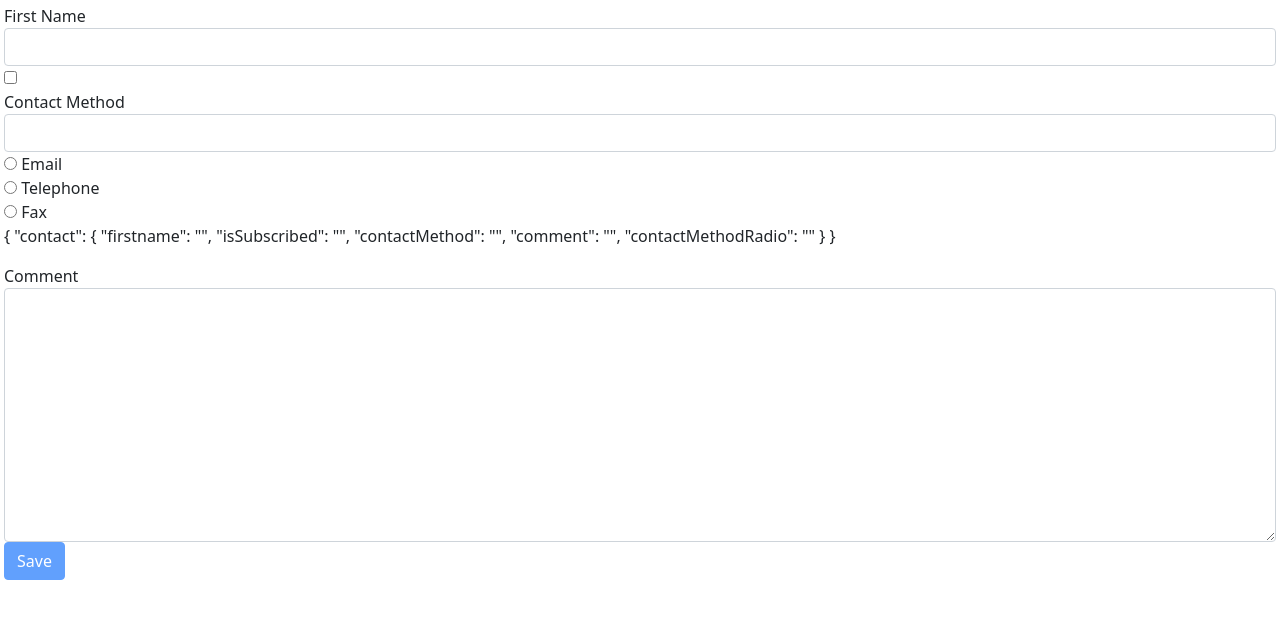
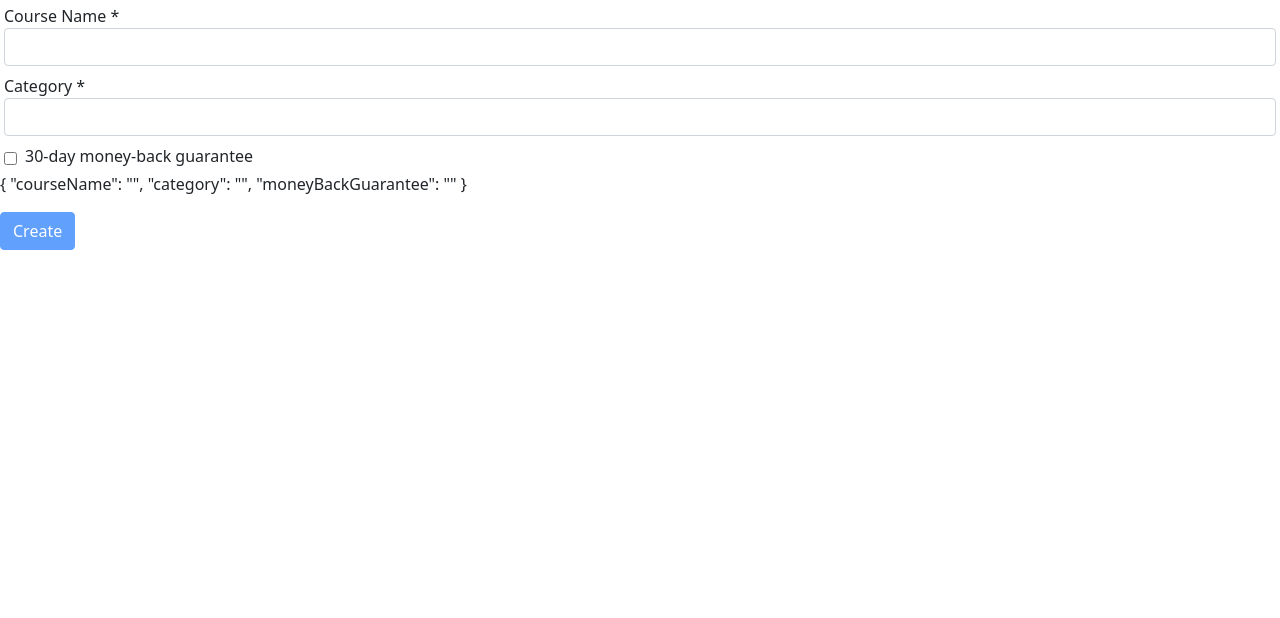
Before and after one commit to varunram64/HelloWorld, an Angular app: page / in a window 1280 px wide. Shown: the top 618 px of the page. Built offline with nearby package versions, Linux system fonts and the light colour scheme.

Commit message:
Assignment 6

```diff
--- a/src/app/app.component.html
+++ b/src/app/app.component.html
@@ -1,4 +1,6 @@
-<contact-form></contact-form>
+<course-form></course-form>
+
+<!-- <contact-form></contact-form> -->
 
 <!-- <button (click)="onAdd()" [ngStyle]="{
     'backgroundColor': 'blue',
--- a/src/app/app.module.ts
+++ b/src/app/app.module.ts
@@ -16,6 +16,7 @@ import { LikeComponent } from './like/like.component';
 import { InputFormatDirective } from './input-format.directive';
 import { ZippyComponent } from './zippy/zippy.component';
 import { ContactFormComponent } from './contact-form/contact-form.component';
+import { CourseFormComponent } from './course-form/course-form.component';
 
 @NgModule({
   declarations: [
@@ -30,7 +31,8 @@ import { ContactFormComponent } from './contact-form/contact-form.component';
     LikeComponent,
     InputFormatDirective,
     ZippyComponent,
-    ContactFormComponent
+    ContactFormComponent,
+    CourseFormComponent
   ],
   imports: [
     BrowserModule,
--- /dev/null
+++ b/src/app/course-form/course-form.component.css
@@ -0,0 +1,3 @@
+.form-control.ng-touched.ng-invalid {
+    border: 2px solid red;
+}
--- /dev/null
+++ b/src/app/course-form/course-form.component.html
@@ -0,0 +1,62 @@
+<form #f="ngForm" (ngSubmit)="onCourseSubmit(f)">
+    <div
+        class="form-group p-1">
+        <label for="courseName">
+            Course Name *
+        </label>
+        <input
+            ngModel
+            required
+            type="text"
+            name="courseName"
+            id="courseName"
+            #courseName="ngModel"
+            class="form-control">
+        <div *ngIf="courseName.touched && courseName.errors" class="alert alert-danger">
+            <div *ngIf="courseName.errors.required">
+                Course Name is mandatory.
+            </div>
+        </div>
+    </div>
+    <div
+        class="form-group p-1">
+        <label for="category">Category *</label>
+        <select
+            ngModel
+            required
+            name="category"
+            id="category"
+            #category="ngModel"
+            class="form-control">
+            <option value=""></option>
+            <option *ngFor="let eachCat of categories" [value]="eachCat.id">
+                {{ eachCat.name }}
+            </option>
+        </select>
+        <div *ngIf="category.touched && category.errors" class="alert alert-danger">
+            <div *ngIf="category.errors.required">
+                Category is mandatory.
+            </div>
+        </div>
+    </div>
+    <div class="checkbox p-1">
+        <label for="moneyBackGuarantee">
+            30-day money-back guarantee
+        </label>
+        <input
+                ngModel
+                id="moneyBackGuarantee"
+                name="moneyBackGuarantee"
+                type="checkbox"
+                class="float-start mt-2 me-2">
+    </div>
+    <p>
+        {{ f.value | json }}
+    </p>
+    <button
+        class="btn btn-primary"
+        type="submit"
+        [disabled]="!f.valid">
+        Create
+    </button>
+</form>
--- /dev/null
+++ b/src/app/course-form/course-form.component.ts
@@ -0,0 +1,29 @@
+import { Component } from '@angular/core';
+
+@Component({
+  selector: 'course-form',
+  templateUrl: './course-form.component.html',
+  styleUrls: ['./course-form.component.css']
+})
+export class CourseFormComponent {
+
+  categories = [
+    {
+      id: 1,
+      name: 'Development'
+    },
+    {
+      id: 2,
+      name: 'Automation Testing'
+    },
+    {
+      id: 3,
+      name: 'Cloud Computing'
+    }
+  ];
+
+  onCourseSubmit(f: any) {
+    console.log(f);
+  }
+
+}
```
Also changed, not shown: 1 other file (tests, documents, lock files or other folders).
